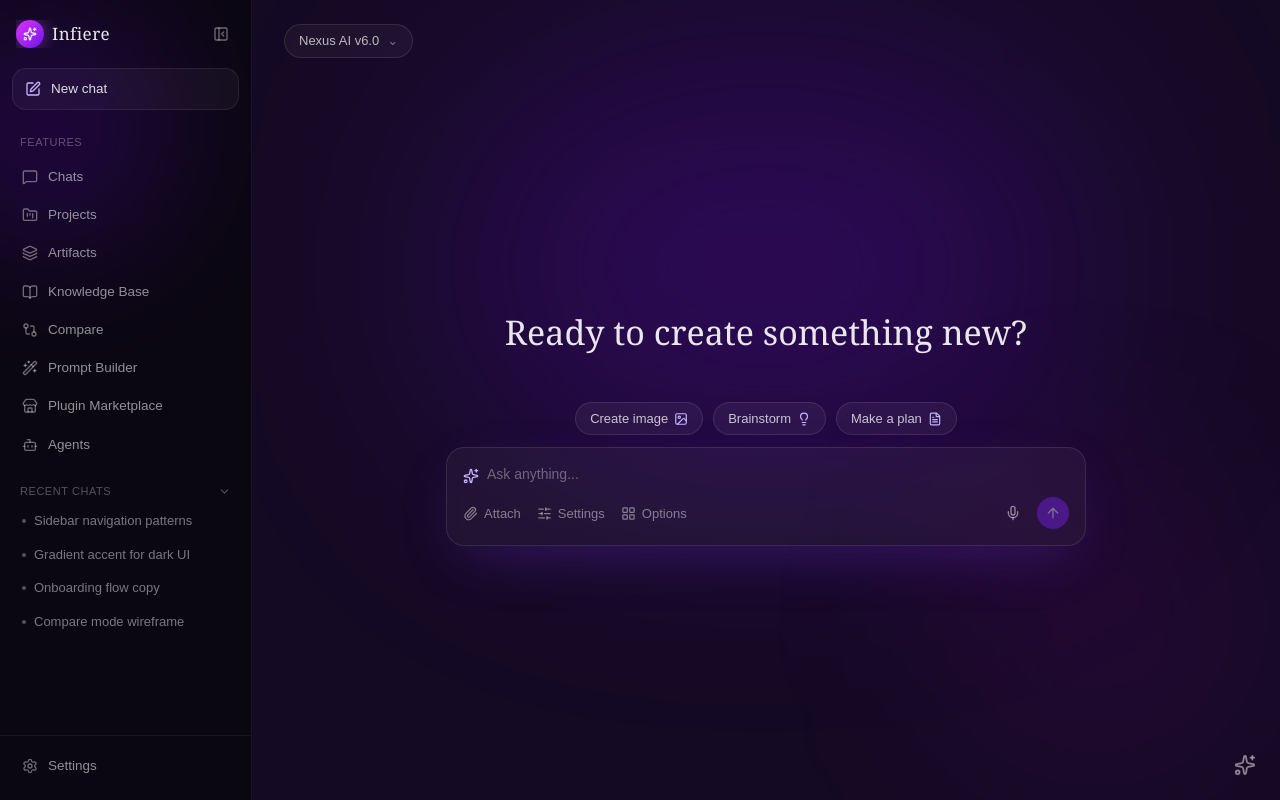
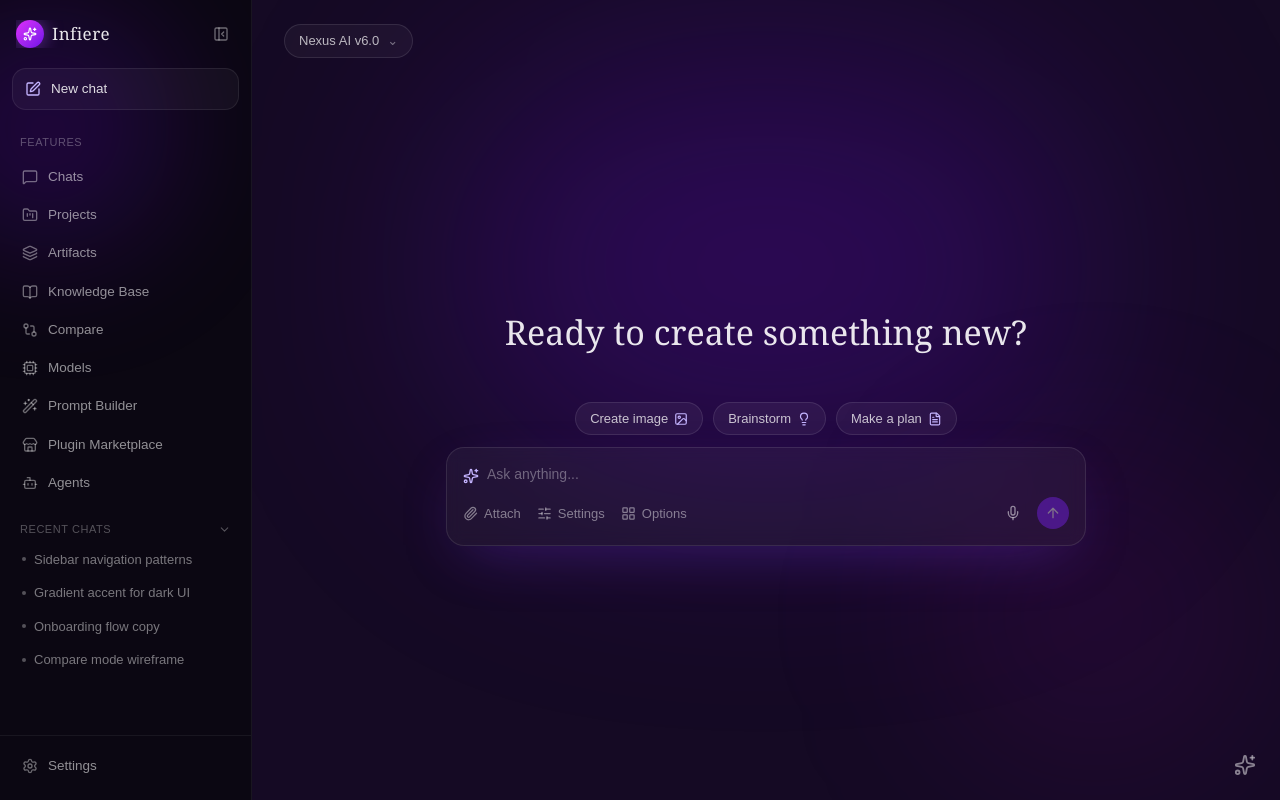
Before and after one commit to infiumstudios/infiere, a React (Vite) app: page / in a window 1280 px wide. Built offline with nearby package versions, Linux system fonts and the light colour scheme.

Commit message:
feat: update sidebar to add models section

```diff
--- a/src/components/sidebar/Sidebar.tsx
+++ b/src/components/sidebar/Sidebar.tsx
@@ -14,6 +14,7 @@ import {
   Wand2,
   Store,
   Bot,
+  Cpu,
 } from "lucide-react";
 
 export type NavKey =
@@ -23,6 +24,7 @@ export type NavKey =
   | "artifacts"
   | "knowledge-base"
   | "compare"
+  | "models"
   | "prompt-builder"
   | "plugin-marketplace"
   | "agents"
@@ -42,6 +44,7 @@ const NAV_ITEMS: NavItem[] = [
   { key: "artifacts", label: "Artifacts", icon: Layers },
   { key: "knowledge-base", label: "Knowledge Base", icon: BookOpen },
   { key: "compare", label: "Compare", icon: GitCompare },
+  { key: "models", label: "Models", icon: Cpu },
   { key: "prompt-builder", label: "Prompt Builder", icon: Wand2 },
   { key: "plugin-marketplace", label: "Plugin Marketplace", icon: Store },
   { key: "agents", label: "Agents", icon: Bot },
```
